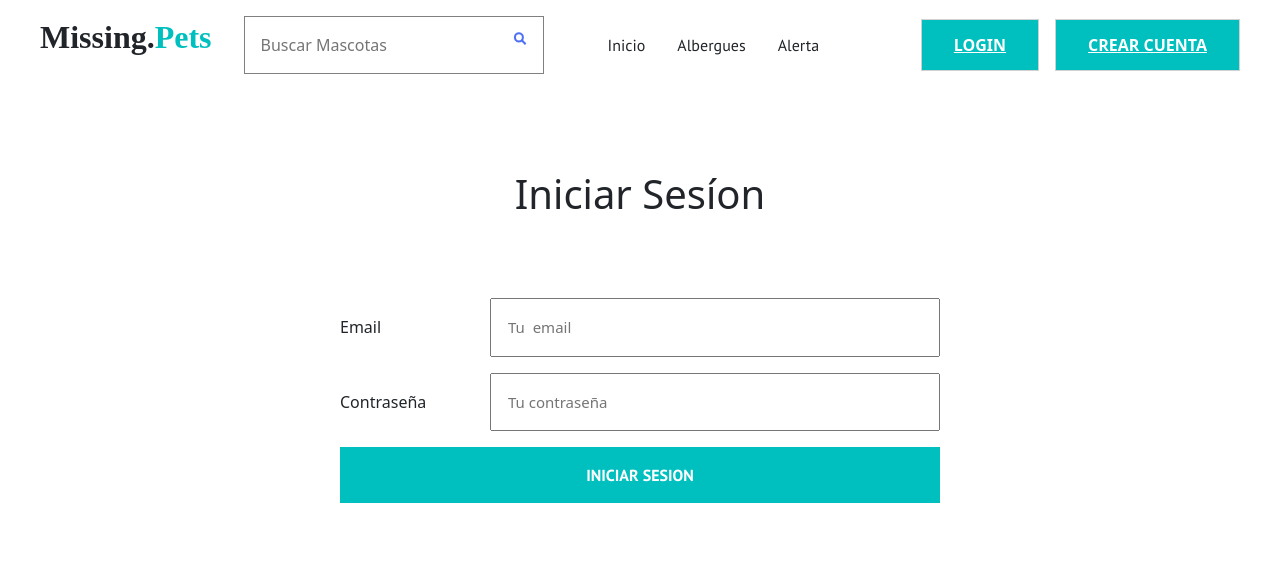
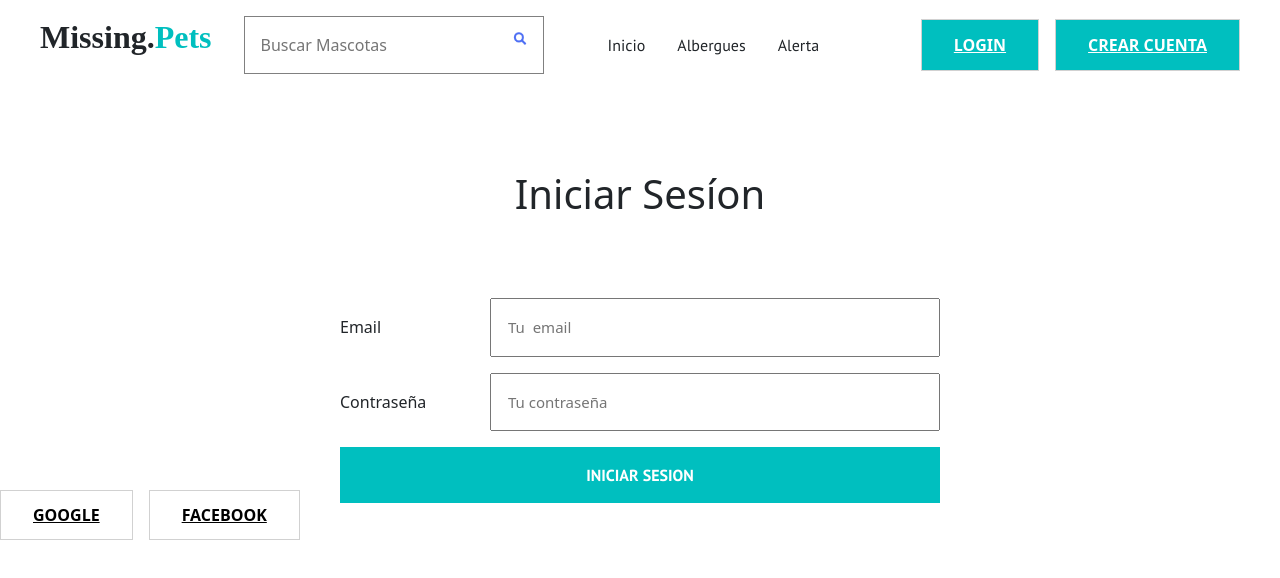
Before and after one commit to Diegolmi/MissingPets2, a Next.js app: page /login in a window 1280 px wide. Shown: the top 578 px of the page. Built offline with nearby package versions, Linux system fonts and the light colour scheme; no server answers.

Commit message:
login con google y facebook

```diff
--- a/firebase/firebase.js
+++ b/firebase/firebase.js
@@ -12,6 +12,8 @@ class Firebase {
     this.auth = app.auth();
     this.db = app.firestore();
     this.storage = app.storage();
+    this.googleAuthProvider = new app.auth.GoogleAuthProvider;
+    this.facebookAuthProvider = new app.auth.FacebookAuthProvider;
   }
 
   //registrar usuario
@@ -40,6 +42,14 @@ class Firebase {
     return this.auth.signInWithEmailAndPassword(email, password);
   }
 
+  async loginGoogle() {
+    return this.auth.signInWithPopup( this.googleAuthProvider )
+  }
+  async loginFacebook() {
+    return this.auth.signInWithPopup( this.facebookAuthProvider )
+  }
+
+
   //cerrar sesion
 
   async cerrarSesion() {
--- a/pages/crear-cuenta.js
+++ b/pages/crear-cuenta.js
@@ -41,11 +41,9 @@ const CrearCuenta = () => {
     } catch (error) {
       console.error('hubo un error al crear el usuario', error.message);
       setUserDuplicado(error.message);
-    }finally {
+    } finally {
       await firebase.enviarEmail();
-      console.log("Enviando Email...")
     }
-
   }
 
   return (
--- a/pages/login.js
+++ b/pages/login.js
@@ -8,7 +8,9 @@ import {
   Campo,
   InputSubmit,
   Error,
+
 } from "../components/ui/Formulario";
+import  Boton  from '../components/ui/Boton'
 import firebase from "../firebase/firebase";
 
 import useValidacion from "../hooks/useValidacion";
@@ -43,7 +45,22 @@ import validarIniciarSesion from "../validacion/validarIniciarSesion";
       setUserDuplicado(error.message);
     }
   }
-
+  async function authGoogle() {
+    try {
+      await firebase.loginGoogle()
+      Router.push('/');
+    } catch (error) {
+      console.log(error)
+    }
+  }
+  async function authFacebook() {
+    try {
+      await firebase.loginFacebook()
+      Router.push('/');
+    } catch (error) {
+      console.log(error)
+    }
+  }
   return (
     <div>
       <Layout>
@@ -90,6 +107,9 @@ import validarIniciarSesion from "../validacion/validarIniciarSesion";
 
             <InputSubmit type="submit" value="Iniciar Sesion" />
           </Formulario>
+          <Boton  onClick={authGoogle}>Google</Boton>
+          <Boton onClick={authFacebook}>Facebook</Boton>
+
         </>
       </Layout>
     </div>
```
